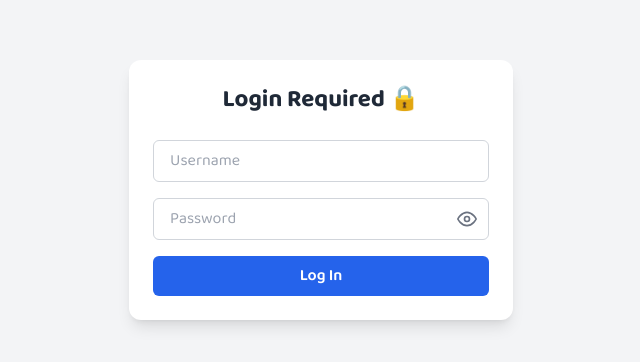
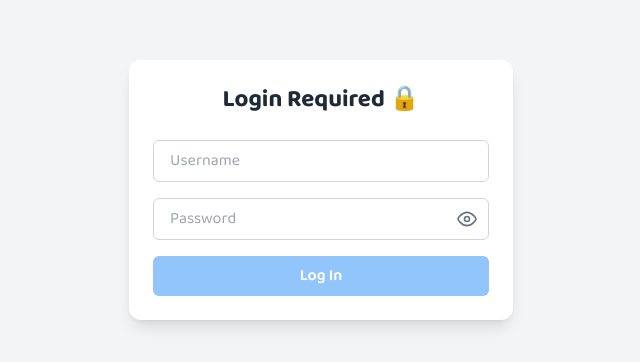
Before and after one commit to titi1342/View-results-front, a React (Create React App) app: page / in a window 1280 px wide. Shown: the part 210-572 px from the top of the page, without its empty margins (319-959 px from the left). Built offline with nearby package versions, Linux system fonts and the light colour scheme.

Commit message:
disabled-button-while-null

```diff
--- a/src/screens/HomeScreen.tsx
+++ b/src/screens/HomeScreen.tsx
@@ -83,7 +83,8 @@ const HomeScreen = () => {
             <button
               type="submit"
               className={`w-full bg-blue-600 font-custom font-semibold text-white py-2 rounded-md hover:bg-blue-700 transition
-                 ${user === "" || password === "" ? 'bg-blue-300 cursor-not-allowed' : 'bg-blue-600'}`}
+                disabled:bg-blue-300
+                ${user === "" || password === "" ? 'cursor-not-allowed' : 'bg-blue-600'}`}
               disabled={user === "" || password === ""}
             >
               Log In
```
